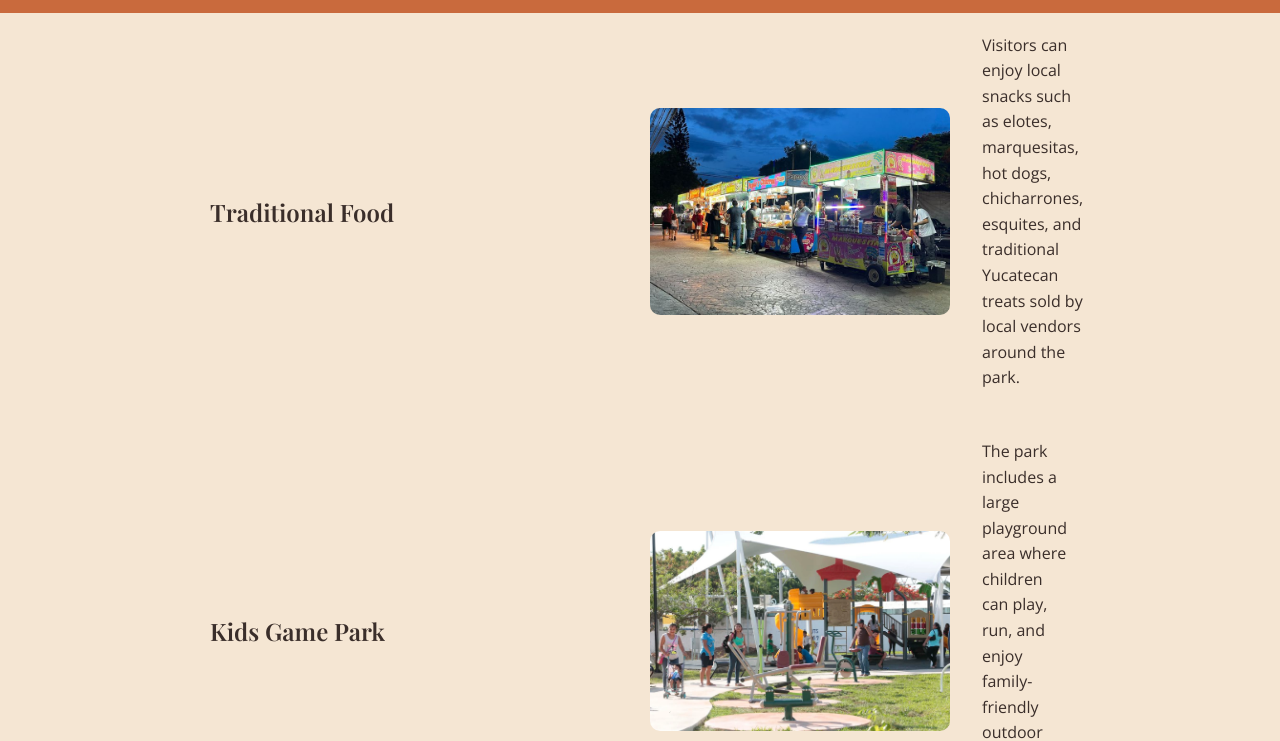
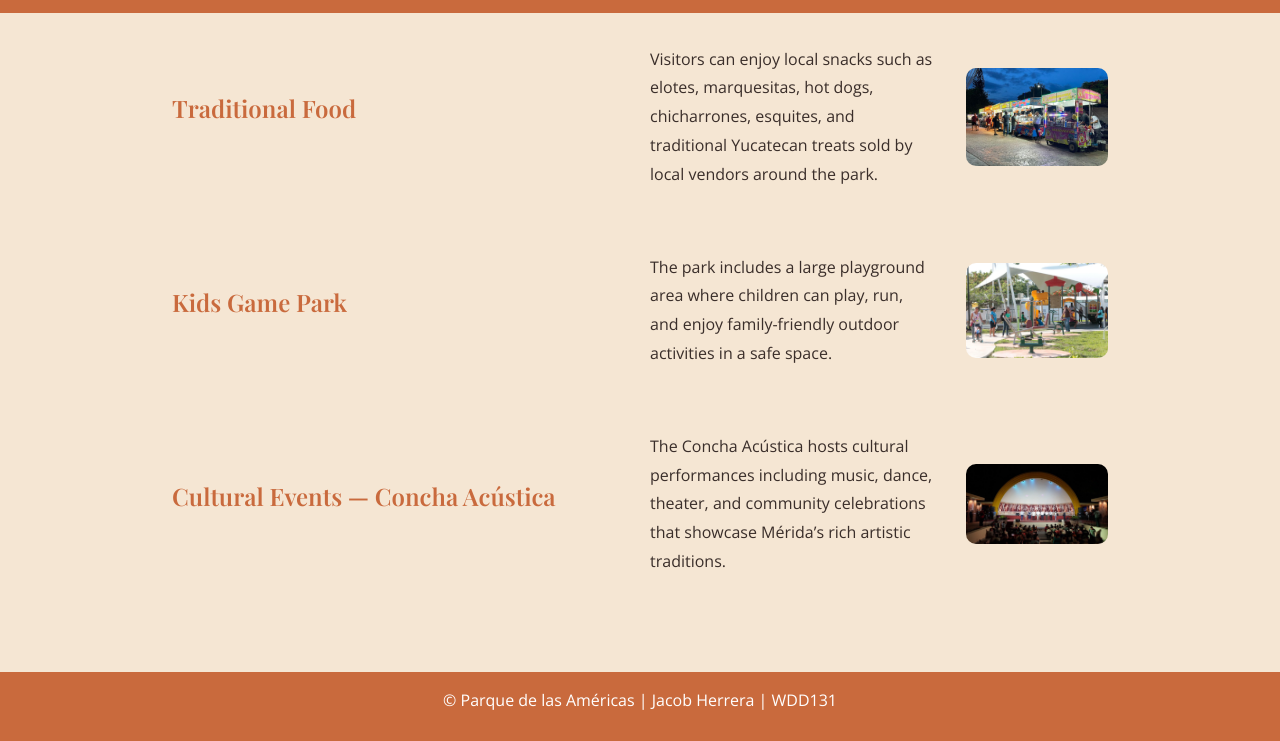
Before and after one commit to hr-jacob/wdd231, a plain HTML site: page project/activities.html in a window 1280 px wide. Shown: the part 77-818 px from the top of the page. Drawn offline with nearby package versions, Linux system fonts and the light colour scheme; a script that the page names is missing.

Commit message:
activities

```diff
--- a/project/activities.html
+++ b/project/activities.html
@@ -45,44 +45,66 @@
         <h2>Traditional Food</h2>
 
         <div class="activity-row">
-            <img src="images/food.webp" alt="Park food vendors">
 
+            <div class="activity-text">
                 <p>
                 Visitors can enjoy local snacks such as elotes, marquesitas,
                 hot dogs, chicharrones, esquites, and traditional Yucatecan treats
                 sold by local vendors around the park.
                 </p>
             </div>
+
+            <div class="activity-image">
+                <img src="images/food.webp" alt="Park food vendors">
+            </div>
+
+        </div>
     </section>
+
 
     <!-- PLAYGROUND -->
     <section class="activity-section">
         <h2>Kids Game Park</h2>
 
         <div class="activity-row">
-            <img src="images/playground.webp" alt="Kids playground">
 
+            <div class="activity-text">
                 <p>
                 The park includes a large playground area where children can play,
                 run, and enjoy family-friendly outdoor activities in a safe space.
                 </p>
             </div>
+
+            <div class="activity-image">
+                <img src="images/playground.webp" alt="Kids playground">
+            </div>
+
+        </div>
     </section>
+
 
     <!-- EVENTS -->
     <section class="activity-section">
         <h2>Cultural Events — Concha Acústica</h2>
 
         <div class="activity-row">
-            <img src="images/concha.webp" alt="Concha Acustica events">
 
+            <div class="activity-text">
                 <p>
                 The Concha Acústica hosts cultural performances including music,
                 dance, theater, and community celebrations that showcase Mérida’s
                 rich artistic traditions.
                 </p>
             </div>
+
+            <div class="activity-image">
+                <img src="images/concha.webp" alt="Concha Acustica events">
+            </div>
+
+        </div>
     </section>
+
+</main>
 
 </main>
 
--- a/project/styles/small.css
+++ b/project/styles/small.css
@@ -181,28 +181,72 @@ p {
    ACTIVITIES PAGE
 ================================= */
 
-/* Activities spacing */
-.activity-section {
-    margin-bottom: 3rem;
+/* ===============================
+   ACTIVITIES PAGE
+================================= */
+
+.activities {
+    max-width: 1000px;
+    margin: auto;
+    padding: 2rem;
 }
 
-/* Image + text side by side */
+.activity-section {
+    margin-bottom: 4rem;
+}
+
+.activity-section h2 {
+    margin-bottom: 1rem;
+    color: var(--terracotta);
+}
+
+/* Text + image row */
 .activity-row {
     display: flex;
     align-items: center;
     gap: 2rem;
 }
 
-/* Images */
-.activity-row img {
-    width: 300px;
-    border-radius: 10px;
+/* Text side */
+.activity-text {
+    flex: 2;
 }
 
-/* Paragraph */
-.activity-row p {
+/* Image side */
+.activity-image {
     flex: 1;
+}
+
+/* Image styling */
+.activity-image img {
+    width: 100%;
+    max-width: 300px;
+    height: auto;
+    border-radius: 10px;
+    display: block;
+}
+
+/* Paragraph spacing */
+.activity-text p {
     margin: 0;
+    line-height: 1.8;
+}
+
+/* ===============================
+   MOBILE RESPONSIVE
+================================= */
+
+@media (max-width: 768px) {
+
+    .activity-row {
+        flex-direction: column;
+        text-align: center;
+    }
+
+    .activity-image img {
+        max-width: 100%;
+    }
+
 }
 
 /* ===============================
```
Lines whose indentation alone changed are shown as unchanged.
